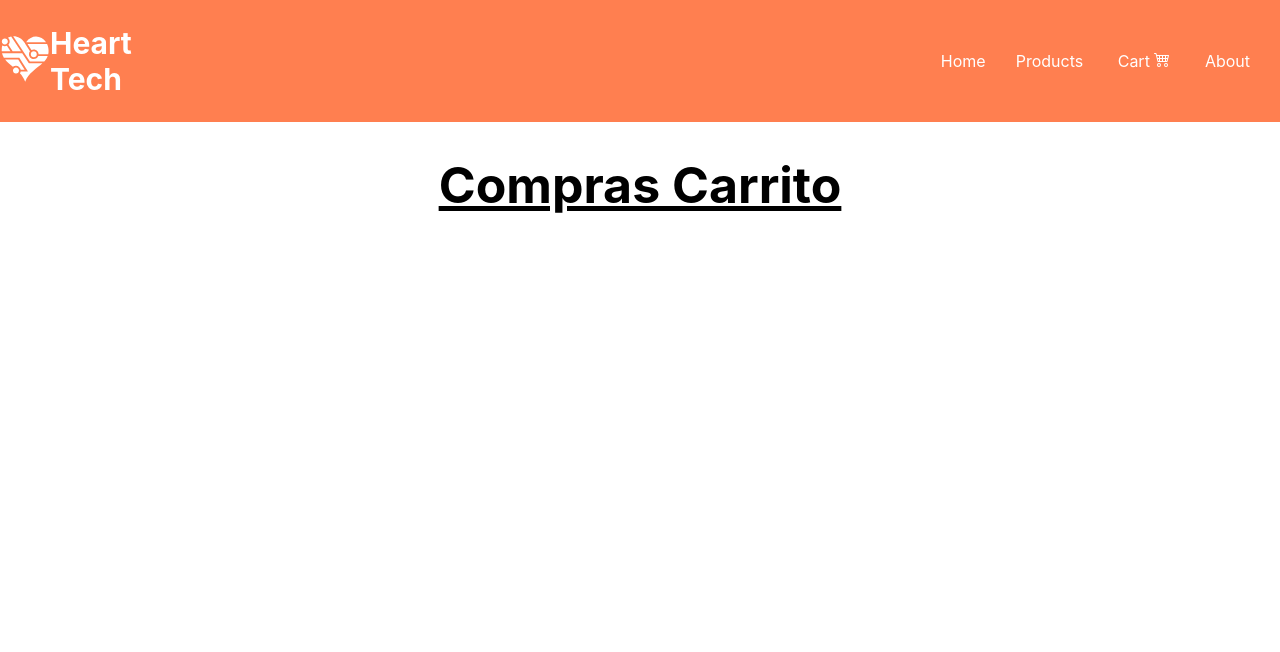
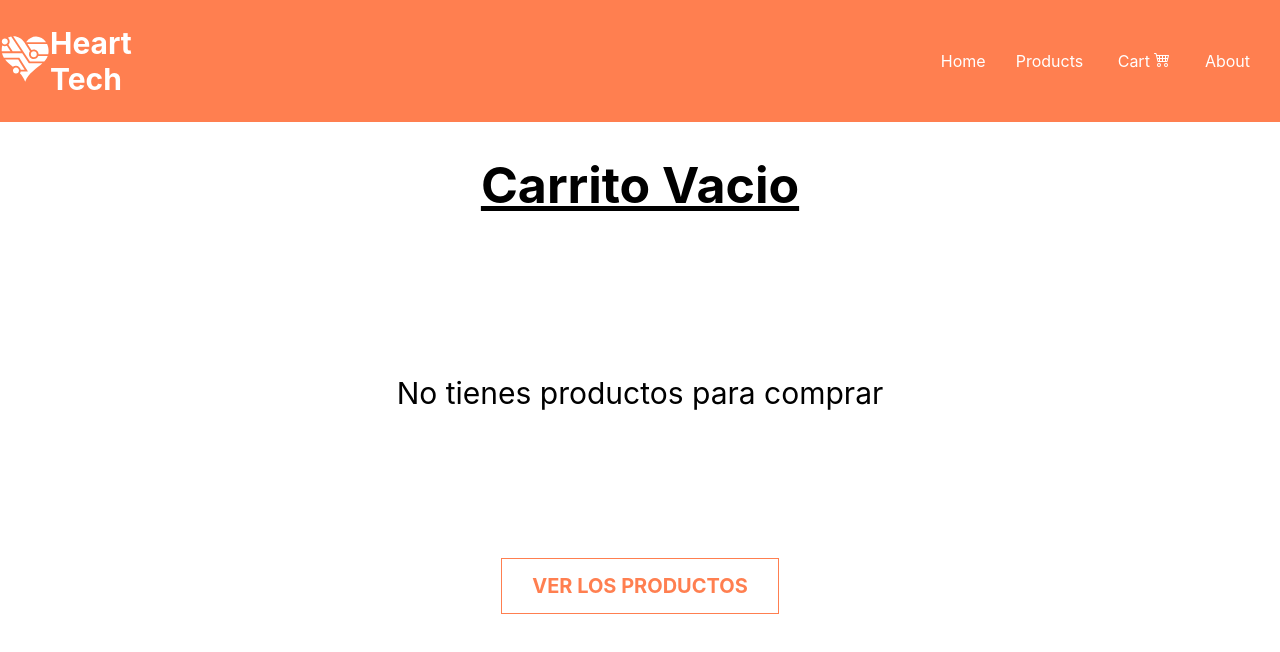
Before and after one commit to Ivanlmoya/Coder-React, a React (Create React App) app: page /cart in a window 1280 px wide. Shown: the top 652 px of the page. Built offline with nearby package versions, Linux system fonts and the light colour scheme.

Commit message:
se agregaron componente cart y emptyCart

```diff
--- a/src/App.js
+++ b/src/App.js
@@ -6,7 +6,7 @@ import ItemDetailContainer from './components/ItemDetailContainer/ItemDetailCont
 import { BrowserRouter, Routes, Route } from 'react-router-dom';
 import ErrorPage from './components/ErrorPage/ErrorPage';
 import { CartContextProvider } from './context/CartContext';
-import Cart from './components/Cart/Cart';
+import CartContainer from './components/CartContainer/CartContainer';
 
 function App() {
   return (
@@ -18,7 +18,7 @@ function App() {
       <Route path='/' element={<ItemListContainer greeting="Todos los Productos"/>}/>
       <Route path='/category/:categoryId' element={<ItemListContainer greeting="Productos filtrados por categoria"/>}/>
       <Route path='/detail/:productId' element={<ItemDetailContainer />}/>
-      <Route path='/cart' element={<Cart />}/>
+      <Route path='/cart' element={<CartContainer />}/>
       <Route path='/about' element={<h1>About</h1>}/>
       <Route path='*' element={<ErrorPage />} />
       </Routes>
--- /dev/null
+++ b/src/components/Cart/EmptyCart.js
@@ -0,0 +1,15 @@
+import { Link } from 'react-router-dom';
+
+const EmptyCart = () => {
+
+
+    return(
+        <div className="EmptyCartContainer">
+        <h1 className="EmptyCarrito">Carrito Vacio</h1>
+        <p className="EmptyParrafo">No tienes productos para comprar</p>
+        <Link to={'/'} > <p className="ButtonProduct">ver los productos</p></Link>
+        </div>
+    )
+}
+
+export default EmptyCart
--- /dev/null
+++ b/src/components/CartContainer/CartContainer.js
@@ -0,0 +1,19 @@
+import { useContext } from "react"
+import CartContext from "../../context/CartContext"
+import Cart from "../Cart/Cart"
+import EmptyCart from "../Cart/EmptyCart"
+
+const CartContainer = () => {
+
+    const { getCount } = useContext(CartContext)
+
+    const count = getCount()
+
+    return(
+        <div>
+        {count > 0 ? <Cart/> : <EmptyCart/>}
+        </div>
+    )
+}
+
+export default CartContainer
--- a/src/components/ItemDetail/ItemDetail.js
+++ b/src/components/ItemDetail/ItemDetail.js
@@ -11,7 +11,6 @@ const ItemDetail = ({id , name , img, stock , category,description , price}) =>
 
 
     const HandleOnAdd =(count) =>{
-        console.log(count);
         setCount(count)
         addItem({ id, name, price, count , img})
     }
--- a/src/scss/ItemCart.scss
+++ b/src/scss/ItemCart.scss
@@ -5,7 +5,45 @@
     text-decoration: underline;
     font-weight: bold;
     font-size:50px;
+
 }
+.EmptyCartContainer{
+    display:flex;
+    flex-direction: column;
+    justify-content: space-between;
+    align-items: center;
+    height:40vw;
+
+    .EmptyCarrito{
+        @extend .CartTitle
+    }
+
+    .EmptyParrafo{
+        font-size:30px;
+    }
+    .ButtonProduct{
+        font-size: 20px;
+        text-transform: uppercase;
+        font-weight: bold;
+        display: inline-block;
+        padding: 15px 30px;
+        text-decoration: none;
+        border: solid 1px;
+        color: coral;
+        border-color: coral;
+        cursor: pointer;
+        &:hover{
+            color: #fff;
+            box-shadow: 0px 10px 20px 0px rgba(0,0,0,0.3);
+            background-color: coral;
+        }
+    }
+
+}
+
+
+
+
 
 .CartContainer{
     display:flex;
```
